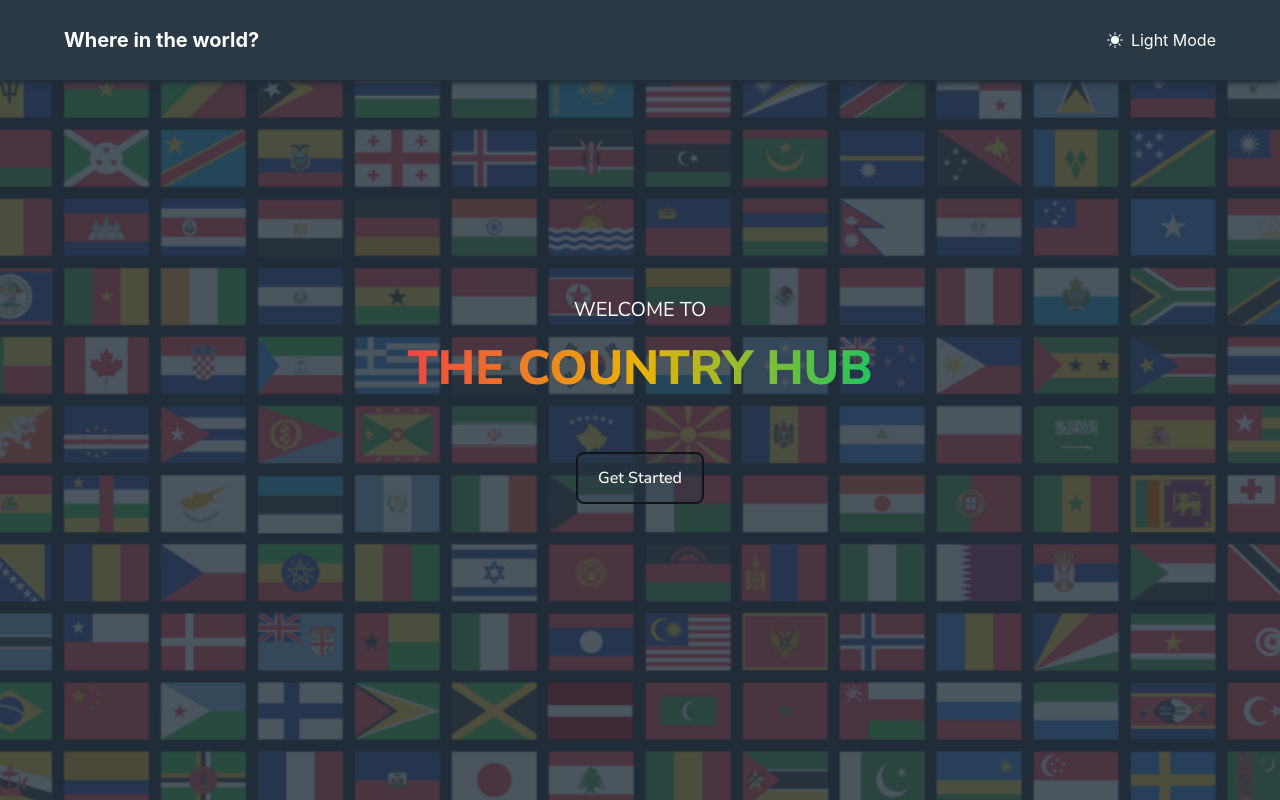
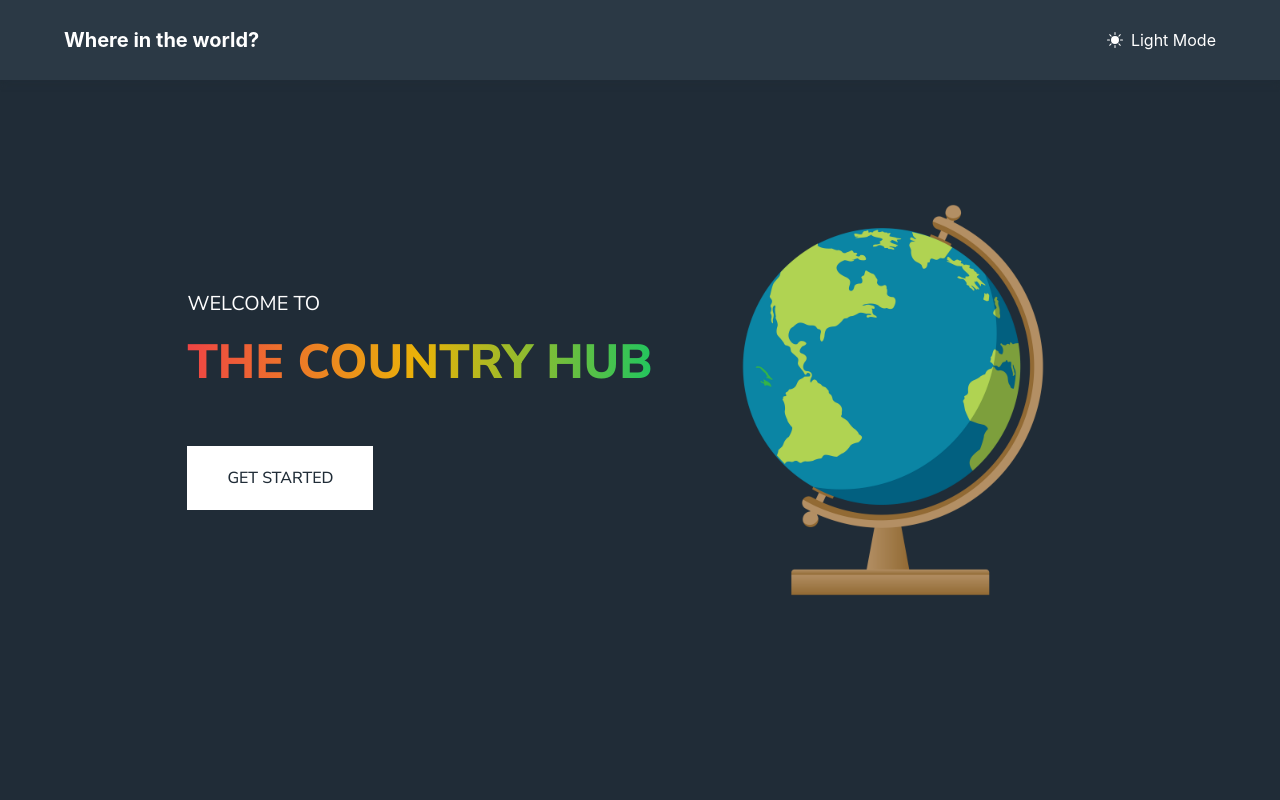
Before and after one commit to AdityaSurve/REST_Countries_API_challenge, a React (Vite) app: page / in a window 1280 px wide. Built offline with nearby package versions, Linux system fonts and the light colour scheme.

Commit message:
theme switch

```diff
--- a/src/App.jsx
+++ b/src/App.jsx
@@ -1,5 +1,5 @@
 import { BrowserRouter as Router, Routes, Route } from "react-router-dom";
-import { Countries, Home, Flag } from "./pages";
+import { Countries, Home } from "./pages";
 import { useState } from "react";
 export default function App() {
   const [darkMode, setDarkMode] = useState(true);
@@ -9,11 +9,11 @@ export default function App() {
   const [bodyColor, setBodyColor] = useState("bg-veryDarkBlue");
   return (
     <div
-      className={`h-screen overflow-x-hidden w-screen ${bodyColor} ${textColor}`}
+      className={`h-screen overflow-x-hidden w-screen ${bodyColor} ${textColor} transition-all duration-500`}
     >
       <Router>
         <div
-          className={`fixed px-16 z-[10000] top-0 w-full h-[10%] flex justify-between  items-center ${color} shadow-md ${shadow}`}
+          className={`fixed cursor-pointer px-16 z-[10000] top-0 w-full h-[10%] flex justify-between  items-center ${color} shadow-md ${shadow} transition-all duration-500`}
         >
           <div className="text-xl font-bold">Where in the world?</div>
           <div
@@ -65,7 +65,12 @@ export default function App() {
           </div>
         </div>
         <Routes>
-          <Route path="/" element={<Home />} />
+          <Route
+            path="/"
+            element={
+              darkMode ? <Home darkMode={true} /> : <Home darkMode={false} />
+            }
+          />
           <Route
             path="/countries"
             element={
@@ -76,7 +81,7 @@ export default function App() {
               )
             }
           />
-          <Route path="/flag" element={<Flag />} />
+          <Route path="/flag" />
         </Routes>
       </Router>
     </div>
--- a/src/components/Card.jsx
+++ b/src/components/Card.jsx
@@ -6,8 +6,8 @@ function Card(props) {
     <div
       className={
         darkMode
-          ? `h-[24rem] w-[16rem] font-naru text-white rounded-lg overflow-hidden bg-darkBlue shadow-md shadow-veryDarkBlue`
-          : `h-[24rem] w-[16rem] font-naru rounded-lg overflow-hidden text-veryDarkBlue2 bg-white shadow-md shadow-darkGray`
+          ? `h-[24rem] cursor-pointer active:ring-[0.5em] active:ring-[#69696920] w-[16rem] font-naru text-white rounded-lg overflow-hidden bg-darkBlue shadow-md shadow-veryDarkBlue`
+          : `h-[24rem] cursor-pointer active:ring-[0.5em] active:ring-[#69696920] w-[16rem] font-naru rounded-lg overflow-hidden text-veryDarkBlue2 bg-white shadow-md shadow-darkGray`
       }
     >
       <img
--- a/src/pages/Countries.jsx
+++ b/src/pages/Countries.jsx
@@ -22,7 +22,7 @@ function Countries({ darkMode }) {
     : filteredCountries;
 
   return (
-    <div className="min-h-screen h-auto overflow-x-hidden font-naru w-full pt-32 flex flex-col items-center bg-transparent">
+    <div className="min-h-screen h-auto overflow-x-hidden font-naru w-full py-32 flex flex-col items-center bg-transparent">
       <div className="flex justify-between px-[12%] items-center w-full ">
         <div
           className={
@@ -61,8 +61,8 @@ function Countries({ darkMode }) {
         <div
           className={
             darkMode
-              ? `bg-darkBlue w-[15rem] relative px-5 py-3 rounded-md flex justify-between items-center`
-              : `bg-white w-[15rem] border-2 border-darkGray relative px-5 py-3 rounded-md flex justify-between items-center`
+              ? `bg-darkBlue cursor-pointer w-[15rem] relative px-5 py-3 rounded-md flex justify-between items-center`
+              : `bg-white cursor-pointer w-[15rem] border-2 border-darkGray relative px-5 py-3 rounded-md flex justify-between items-center`
           }
           onClick={() => setShowRegions(!showRegions)}
         >
--- a/src/pages/Home.jsx
+++ b/src/pages/Home.jsx
@@ -1,28 +1,33 @@
 import { Link } from "react-router-dom";
-import bgImage from "../assets/flags.png";
+import PropTypes from "prop-types";
+import Globe from "../assets/globe.png";
 
-function Home() {
+function Home({ darkMode }) {
   return (
-    <div>
-      <div className="h-screen font-naru w-screen flex flex-col gap-5 justify-center items-center">
+    <div className="flex flex-row h-screen w-screen justify-center items-center gap-10">
+      <div className="font-naru flex flex-col gap-5 justify-center items-start">
         <div className="text-xl z-[1000]">WELCOME TO</div>
         <div className="text-5xl z-[1000] font-extrabold bg-gradient-to-r from-red-500 via-yellow-500 to-green-500 bg-clip-text text-transparent">
           THE COUNTRY HUB
         </div>
         <Link
           to={"/countries"}
-          className="border-2 border-veryDarkBlue2 bg-[#2b394560] hover:bg-[#2b394590] hover:text-white active:ring-[0.5em] active:ring-[#56565670] px-5 py-3 z-[1000] mt-10 rounded-lg text-white"
+          className={
+            darkMode
+              ? `bg-white mt-10 rounded-none text-veryDarkBlue px-10 py-5 hover:bg-[#e9e9e9] hover:text-black active:ring-[0.5em] active:ring-[#56565670] z-[1000]`
+              : `bg-veryDarkBlue mt-10 rounded-none text-white px-10 py-5 hover:bg-veryDarkBlue2 hover:text-white active:ring-[0.5em] active:ring-[#56565670] z-[1000]`
+          }
         >
-          Get Started
+          GET STARTED
         </Link>
       </div>
-      <img
-        src={bgImage}
-        alt=""
-        className="h-screen w-screen object-cover fixed top-0 left-0 opacity-20"
-      />
+      <img src={Globe} alt="" className="object-contain h-[50%]" />
     </div>
   );
 }
 
+Home.propTypes = {
+  darkMode: PropTypes.bool.isRequired,
+};
+
 export default Home;
```
Also changed, not shown: src/assets/flags.png (deleted), src/assets/globe.png (added).
